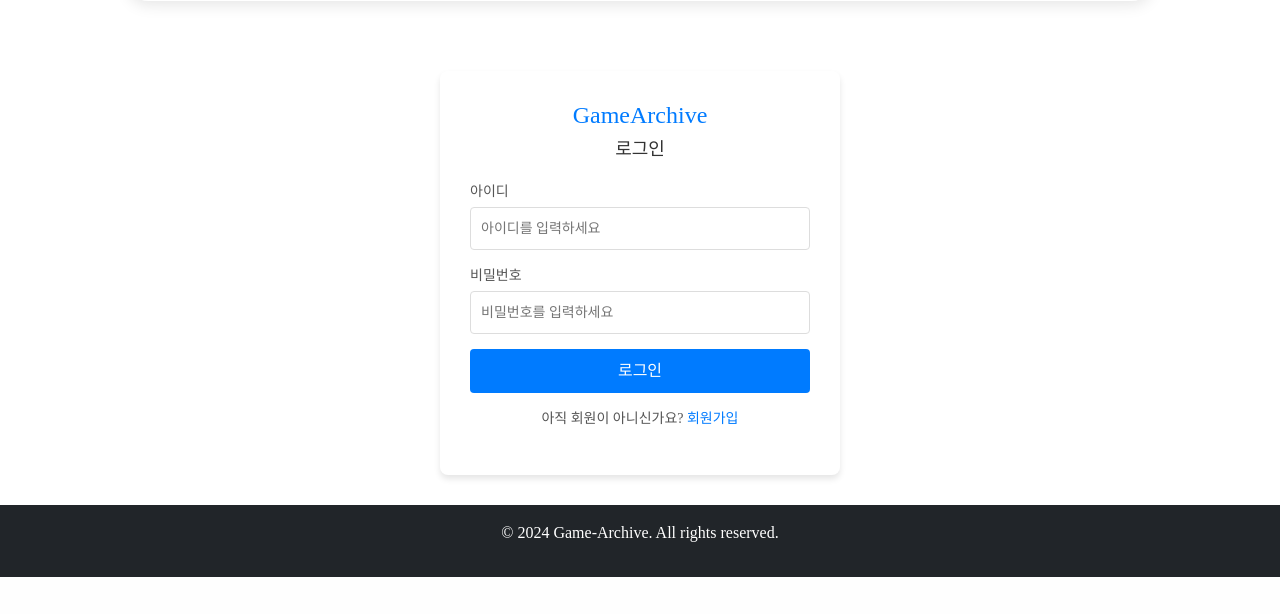
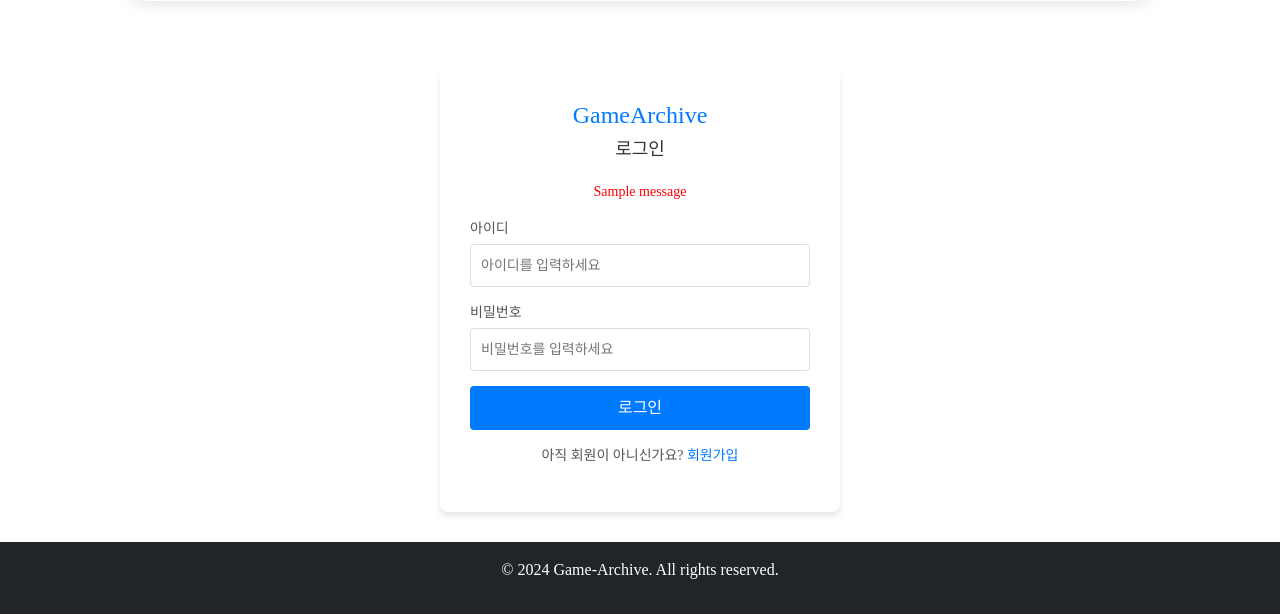
Before and after one commit to soju96/game-archive, a Flask app: page /hjw/ in a window 1280 px wide. Shown: the part 633-1247 px from the top of the page. Before the commit the page ends 1210 px from the top, so only its background shows below. Run offline with Flask 3, Linux system fonts and the light colour scheme; tables that the repository leaves empty hold one stand-in row (values such as "Sample post"); one stand-in notice (Sample message) is shown; some libraries are stand-ins or nearby versions; some web fonts are replaced.

Commit message:
이게 커밋되면 정상

```diff
--- a/app/templates/hjw/index.html
+++ b/app/templates/hjw/index.html
@@ -1,6 +1,6 @@
 {% extends 'common/base.html' %}
 
-{% block title %}HJW's Page{% endblock %}
+{% block title %}로그인{% endblock %}
 
 {% block extra_css %}
 <link rel="stylesheet" href="{{ url_for('static', filename='css/hjw-css/hjw.css') }}">
@@ -10,6 +10,19 @@
 <div class="login-container">
     <h1 class="app-title">GameArchive</h1>
     <h2 class="login-title">로그인</h2>
+
+    <!-- flash 메시지 표시 -->
+    {% with messages = get_flashed_messages(with_categories=true) %}
+      {% if messages %}
+        <div class="flash-messages">
+          {% for category, message in messages %}
+            <p class="error-msg {{ category }}">{{ message }}</p>
+          {% endfor %}
+        </div>
+      {% endif %}
+    {% endwith %}
+
+
     <form action="{{ url_for('hjw.index') }}" method="POST" class="login-form">
         <div class="form-group">
             <label for="username">아이디</label>
```
